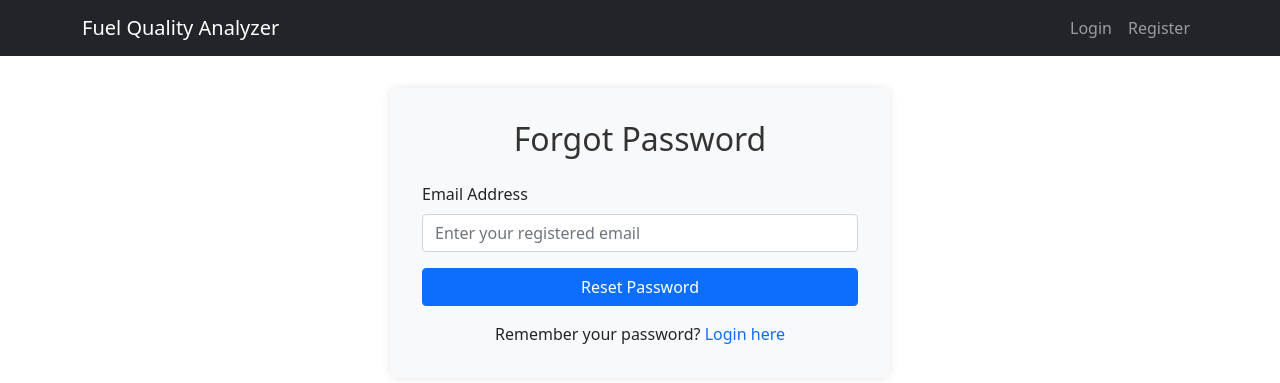
After one commit to BibungsarMushahary/Fuel-Quality-Analyzer, a Flask app: page /forgot_password in a window 1280 px wide. The commit adds this page. Shown: the top 383 px of the page. Run offline with Flask 2, Linux system fonts and the light colour scheme.

Commit message:
Added new

```diff
--- a/app.py
+++ b/app.py
@@ -15,6 +15,9 @@ from sklearn.ensemble import RandomForestClassifier
 from sklearn.preprocessing import StandardScaler
 from dotenv import load_dotenv
 from flask_migrate import Migrate
+import secrets
+import string
+from itsdangerous import URLSafeTimedSerializer
 # Load environment variables
 load_dotenv()
 
@@ -538,6 +541,108 @@ def logout():
     flash('You have been logged out.', 'info')
     return redirect(url_for('login'))
 
+# Initialize password reset serializer
+def generate_token(email):
+    serializer = URLSafeTimedSerializer(app.config['SECRET_KEY'])
+    return serializer.dumps(email, salt='password-reset-salt')
+
+def verify_token(token, expiration=3600):
+    serializer = URLSafeTimedSerializer(app.config['SECRET_KEY'])
+    try:
+        email = serializer.loads(
+            token,
+            salt='password-reset-salt',
+            max_age=expiration
+        )
+    except:
+        return False
+    return email
+
+@app.route('/forgot_password', methods=['GET', 'POST'])
+def forgot_password():
+    if request.method == 'POST':
+        email = request.form['email']
+        user = User.query.filter_by(email=email).first()
+
+        if user:
+            # Generate reset token
+            token = generate_token(user.email)
+            reset_url = url_for('reset_password', token=token, _external=True)
+
+            # Send reset email
+            send_password_reset_email(user.email, reset_url)
+
+            flash('Password reset link has been sent to your email', 'info')
+            return redirect(url_for('login'))
+
+        flash('Email not found', 'danger')
+
+    return render_template('forgot_password.html')
+
+def send_password_reset_email(recipient_email, reset_url):
+    sender_email = os.getenv('SMTP_USERNAME')
+    sender_password = os.getenv('SMTP_PASSWORD')
+    smtp_server = os.getenv('SMTP_SERVER', 'smtp.gmail.com')
+    smtp_port = int(os.getenv('SMTP_PORT', 587))
+
+    if not all([sender_email, sender_password]):
+        print("[ERROR] Email credentials are missing in .env")
+        return False
+
+    try:
+        message = MIMEMultipart()
+        message["From"] = f"Fuel Analyzer <{sender_email}>"
+        message["To"] = recipient_email
+        message["Subject"] = "Password Reset Request"
+
+        html = f"""
+        <html>
+        <body>
+            <h2>Password Reset Request</h2>
+            <p>You requested to reset your password. Click the link below to reset it:</p>
+            <p><a href="{reset_url}">{reset_url}</a></p>
+            <p>This link will expire in 1 hour.</p>
+            <p>If you didn't request this, please ignore this email.</p>
+        </body>
+        </html>
+        """
+
+        message.attach(MIMEText(html, "html"))
+
+        with smtplib.SMTP(smtp_server, smtp_port, timeout=15) as server:
+            server.starttls()
+            server.login(sender_email, sender_password)
+            server.sendmail(sender_email, recipient_email, message.as_string())
+
+        return True
+    except Exception as e:
+        print(f"Error sending password reset email: {e}")
+        return False
+
+@app.route('/reset_password/<token>', methods=['GET', 'POST'])
+def reset_password(token):
+    email = verify_token(token)
+    if not email:
+        flash('Invalid or expired token', 'danger')
+        return redirect(url_for('forgot_password'))
+
+    if request.method == 'POST':
+        password = request.form['password']
+        confirm_password = request.form['confirm_password']
+
+        if password != confirm_password:
+            flash('Passwords do not match', 'danger')
+            return redirect(request.url)
+
+        user = User.query.filter_by(email=email).first()
+        if user:
+            user.set_password(password)
+            db.session.commit()
+            flash('Password updated successfully!', 'success')
+            return redirect(url_for('login'))
+
+    return render_template('reset_password.html', token=token)
+
 if __name__ == '__main__':
     with app.app_context():
         db.create_all()
--- /dev/null
+++ b/templates/forgot_password.html
@@ -0,0 +1,32 @@
+{% extends "base.html" %}
+
+{% block title %}Forgot Password{% endblock %}
+
+{% block content %}
+<div class="analyzer-container" style="max-width: 500px;">
+    <h2 class="text-center mb-4">Forgot Password</h2>
+    {% with messages = get_flashed_messages(with_categories=true) %}
+    {% if messages %}
+    {% for category, message in messages %}
+    <div class="alert alert-{{ category }} alert-dismissible fade show" role="alert">
+        {{ message }}
+        <button type="button" class="btn-close" data-bs-dismiss="alert" aria-label="Close"></button>
+    </div>
+    {% endfor %}
+    {% endif %}
+    {% endwith %}
+    <form method="POST" action="{{ url_for('forgot_password') }}">
+        <div class="mb-3">
+            <label for="email" class="form-label">Email Address</label>
+            <input type="email" class="form-control" id="email" name="email" required
+                placeholder="Enter your registered email">
+        </div>
+        <div class="d-grid gap-2 mb-3">
+            <button type="submit" class="btn btn-primary">Reset Password</button>
+        </div>
+    </form>
+    <div class="text-center mt-3">
+        Remember your password? <a href="{{ url_for('login') }}" class="text-decoration-none">Login here</a>
+    </div>
+</div>
+{% endblock %}
--- a/templates/login.html
+++ b/templates/login.html
@@ -3,7 +3,7 @@
 {% block title %}Login{% endblock %}
 
 {% block content %}
-<div class="analyzer-container" style="max-width: 500px; ">
+<div class="analyzer-container" style="max-width: 500px;">
     <h2 class="text-center mb-4">Login</h2>
     <form method="POST" action="{{ url_for('login') }}">
         <div class="mb-3">
@@ -14,6 +14,9 @@
             <label class="form-label">Password</label>
             <input type="password" name="password" class="form-control" required>
         </div>
+        <div class="mb-3">
+            <a href="{{ url_for('forgot_password') }}" class="text-decoration-none">Forgot Password?</a>
+        </div>
         <div class="d-grid gap-2">
             <button type="submit" class="btn btn-primary">Login</button>
         </div>
```
Also changed, not shown: email_service.py (+38 -2 lines), templates/reset_password.html (added, +32 -0 lines), instance/fuel_analyzer.db, 1 other file.
